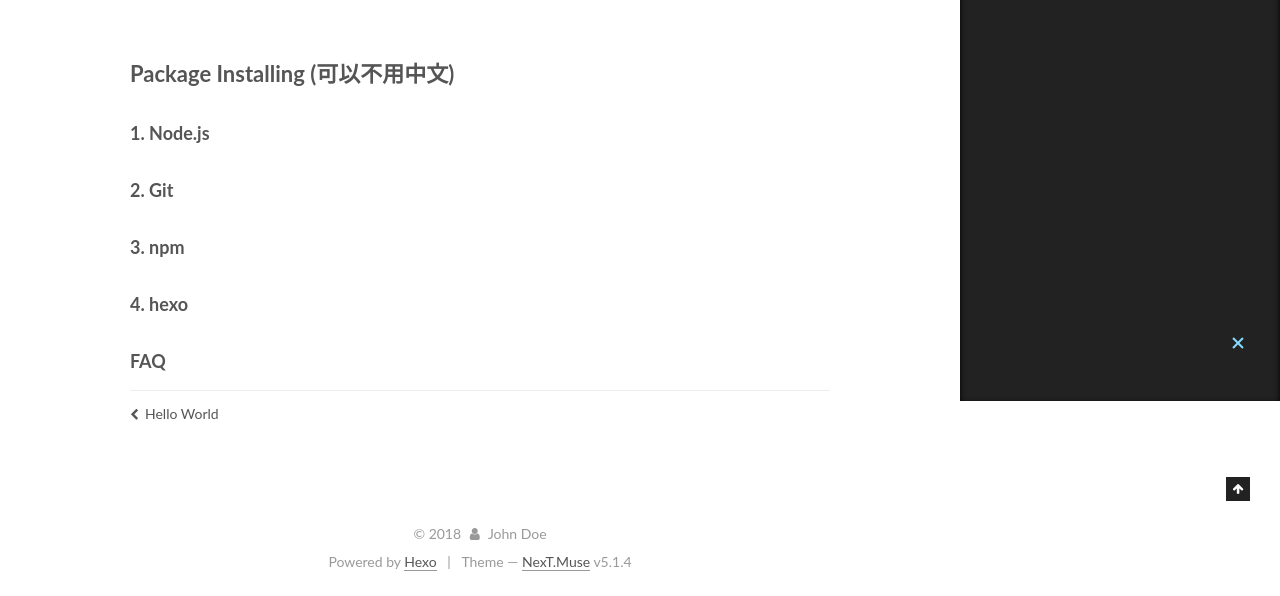
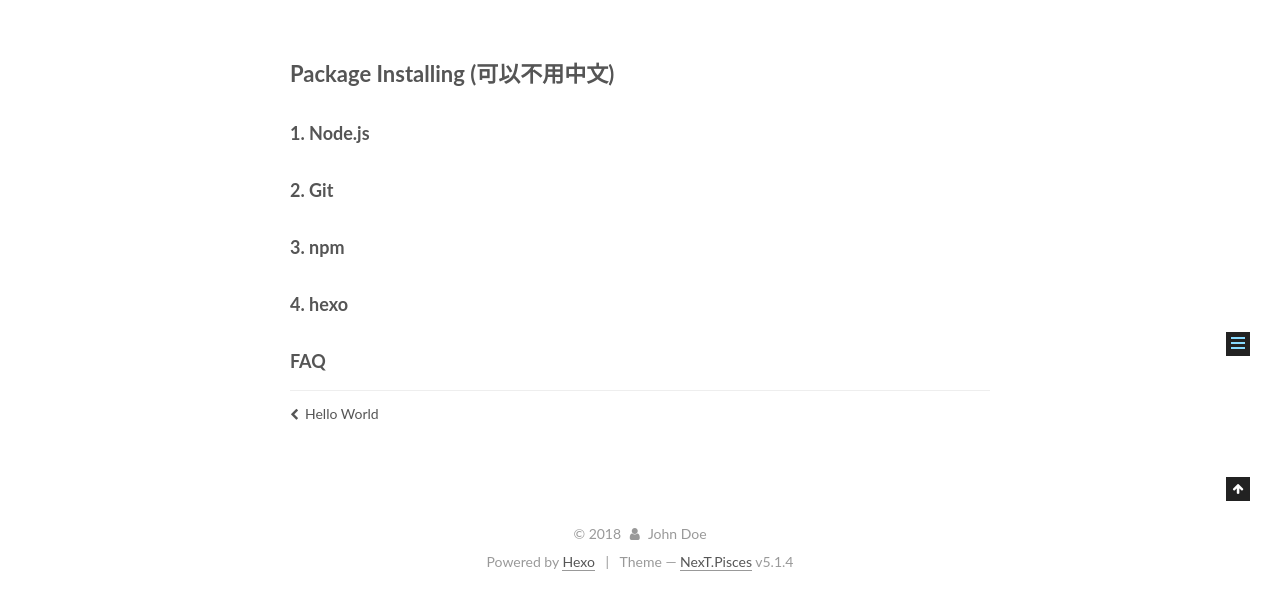
Before and after one commit to Qing-zhan/Qing-zhan.github.io, a plain HTML site: page 2018/03/17/Building-your-own-blog-using-Hexo-and-Github/index.html in a window 1280 px wide. Shown: the part 399-995 px from the top of the page. Drawn offline with Linux system fonts and the light colour scheme.

Commit message:
Site updated: 2018-03-17 14:05:46

```diff
--- a/2018/03/17/Building-your-own-blog-using-Hexo-and-Github/index.html
+++ b/2018/03/17/Building-your-own-blog-using-Hexo-and-Github/index.html
@@ -5,7 +5,7 @@
 
 
 
-<html class="theme-next muse use-motion" lang="">
+<html class="theme-next pisces use-motion" lang="">
 <head>
   <meta charset="UTF-8"/>
 <meta http-equiv="X-UA-Compatible" content="IE=edge" />
@@ -96,7 +96,7 @@
   var NexT = window.NexT || {};
   var CONFIG = {
     root: '/',
-    scheme: 'Muse',
+    scheme: 'Pisces',
     version: '5.1.4',
     sidebar: {"position":"left","display":"post","offset":12,"b2t":false,"scrollpercent":false,"onmobile":false},
     fancybox: true,
@@ -482,7 +482,7 @@
 
 
 
-  <div class="theme-info">Theme &mdash; <a class="theme-link" target="_blank" href="https://github.com/iissnan/hexo-theme-next">NexT.Muse</a> v5.1.4</div>
+  <div class="theme-info">Theme &mdash; <a class="theme-link" target="_blank" href="https://github.com/iissnan/hexo-theme-next">NexT.Pisces</a> v5.1.4</div>
 
 
 
@@ -583,6 +583,13 @@
 
 
 
+  <script type="text/javascript" src="/js/src/affix.js?v=5.1.4"></script>
+
+  <script type="text/javascript" src="/js/src/schemes/pisces.js?v=5.1.4"></script>
+
+
+
+
   <script type="text/javascript" src="/js/src/scrollspy.js?v=5.1.4"></script>
 <script type="text/javascript" src="/js/src/post-details.js?v=5.1.4"></script>
 
```
Also changed, not shown: 2018/03/17/hello-world/index.html (+10 -3 lines), archives/2018/03/index.html (+10 -3 lines), archives/2018/index.html (+10 -3 lines), archives/index.html (+10 -3 lines), index.html (+10 -3 lines).
